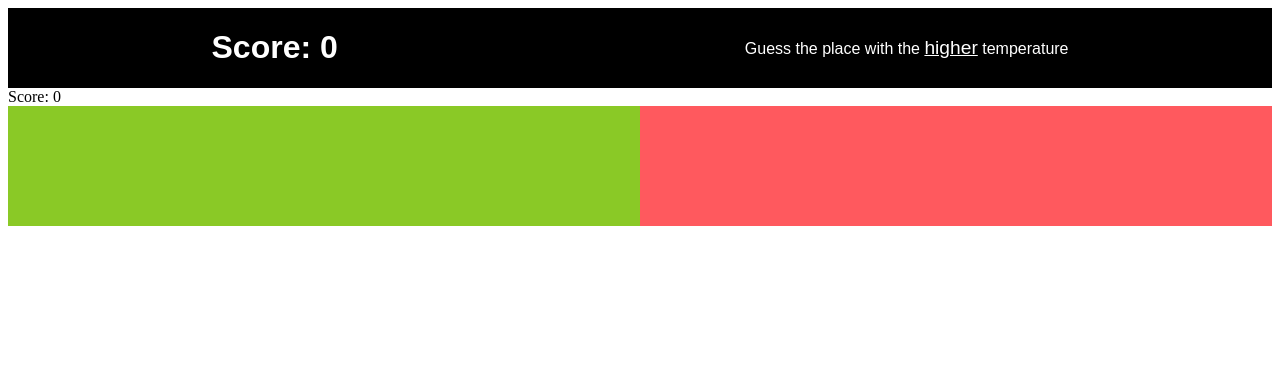
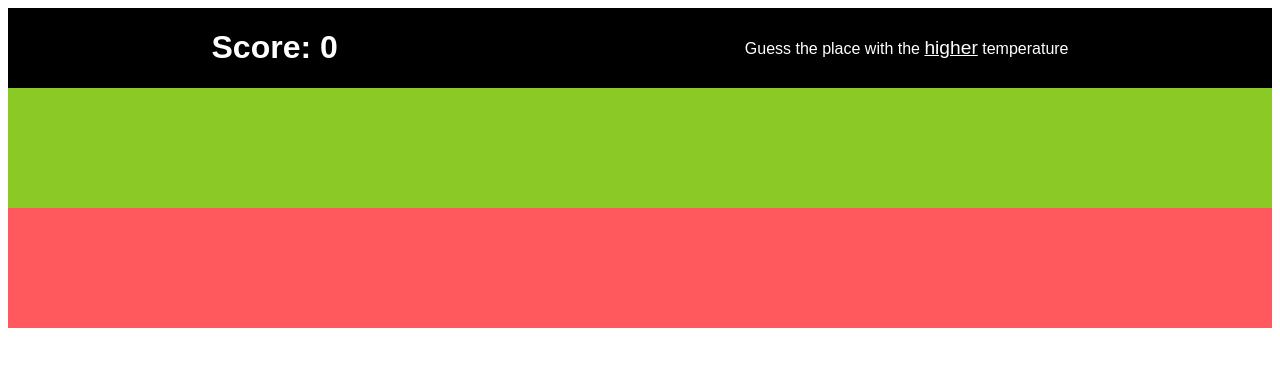
Before and after one commit to LorenzoTurco/Location-Widget-App, a React (Create React App) app in the folder location-widget-app/: page / in a window 1280 px wide. Shown: the top 366 px of the page. Built offline with nearby package versions, Linux system fonts and the light colour scheme; no server answers.

Commit message:
+Fixed several bugs. +Moved onClick child function to parent component

```diff
--- a/location-widget-app/src/Components/CardContainer/CardContainer.jsx
+++ b/location-widget-app/src/Components/CardContainer/CardContainer.jsx
@@ -1,11 +1,11 @@
 import "./CardContainer.scss";
 import Card from "./../Card/Card";
-import { useState, useEffect } from "react";
+import { useState, useEffect, useRef } from "react";
 import GameOverScreen from "../GameOverScreen/GameOverScreen";
+import { motion, AnimatePresence } from "framer-motion";
+import cities from "../../data/cities";
 
-//My location temperature (fixed) vs Location from List (changes)
-
-const CardContainer = () => {
+const CardContainer = ({ score, setScore }) => {
   //MY LOCATION WEATHER
   const [yourLocationWeather, setYourLocationWeather] = useState([
     {
@@ -16,15 +16,7 @@ const CardContainer = () => {
   ]);
 
   //CITY LIST
-  const [cityList, setCityList] = useState([
-    "London",
-    "Madrid",
-    "Lisbon",
-    "Rome",
-    "Sofia",
-    "Paris",
-    "Vienna",
-  ]);
+  const [cityList, setCityList] = useState([cities]);
 
   const [currentCity, setCurrentCity] = useState([
     {
@@ -35,7 +27,6 @@ const CardContainer = () => {
   ]);
 
   const [gameOver, setGameOver] = useState(false);
-  const [score, setScore] = useState(0);
 
   let latitude;
   let longitude;
@@ -142,20 +133,37 @@ const CardContainer = () => {
     return arr;
   };
 
+  const [showTemp, setShowTemp] = useState(false);
+
+  const revealTemp = (temperature, id) => {
+    setShowTemp(true);
+
+    setTimeout(() => {
+      setShowTemp(false);
+
+      checkIfCorrect(temperature, id);
+    }, 2000);
+  };
+
   return (
     <>
       {!gameOver ? (
         <>
-          <span>Score: </span>
-          {score}
-
-          <div className="container">
+          <div>
+            <AnimatePresence>
+              <motion.div
+                initial={{ opacity: 0 }}
+                animate={{ opacity: 1 }}
+                exit={{ opacity: 0 }}
+                className="main-screen"
+              >
                 <Card
                   id={1}
                   country={yourLocationWeather.country}
                   region={yourLocationWeather.region}
                   temperature={yourLocationWeather.temperature}
-              clickHandler={checkIfCorrect}
+                  clickHandler={revealTemp}
+                  showTemp={true}
                 ></Card>
 
                 <Card
@@ -163,17 +171,22 @@ const CardContainer = () => {
                   country={currentCity.country}
                   region={currentCity.region}
                   temperature={currentCity.temperature}
-              clickHandler={checkIfCorrect}
+                  clickHandler={revealTemp}
+                  showTemp={showTemp}
                 ></Card>
+              </motion.div>
+            </AnimatePresence>
           </div>
         </>
       ) : (
-        <>
+        <div className="gameover-screen">
           <GameOverScreen
             score={score}
             resetGameFunction={resetGame}
+            gameOver={gameOver}
+            resetGame={resetGame}
           ></GameOverScreen>
-        </>
+        </div>
       )}
     </>
   );
```
Lines whose indentation alone changed are shown as unchanged.
